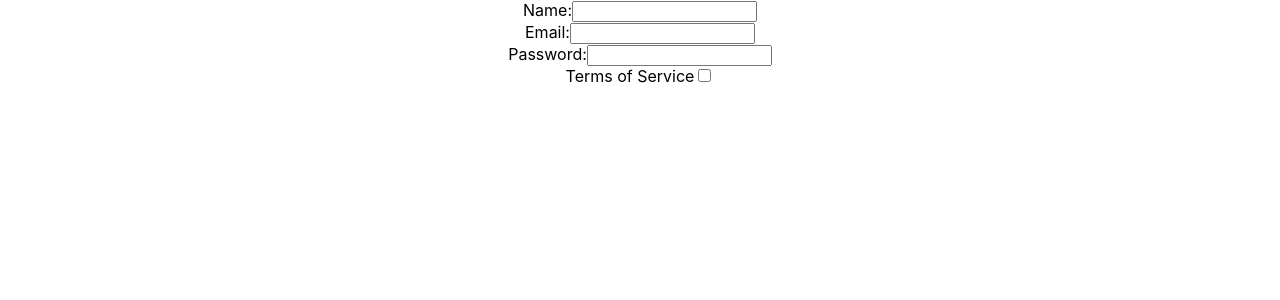
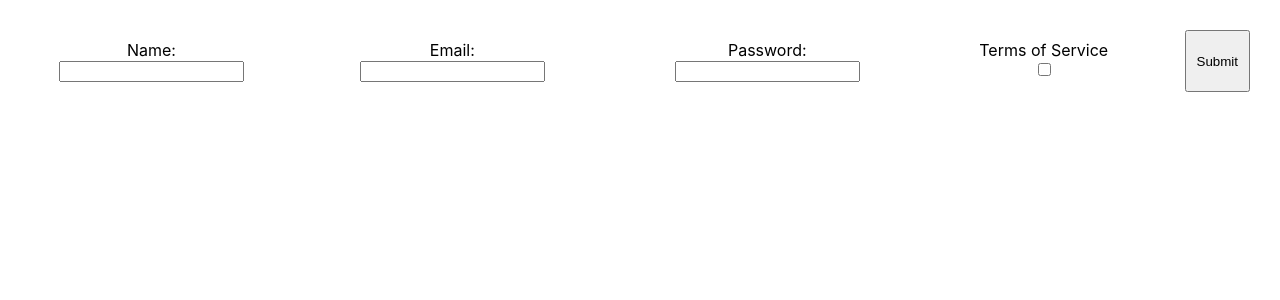
Before and after one commit to retroazure/userboarding, a React (Create React App) app: page / in a window 1280 px wide. Shown: the top 300 px of the page. Built offline with nearby package versions, Linux system fonts and the light colour scheme.

Commit message:
Working on the post request

```diff
--- a/src/App.css
+++ b/src/App.css
@@ -5,12 +5,6 @@
 .App-logo {
   height: 40vmin;
   pointer-events: none;
-}
-
-@media (prefers-reduced-motion: no-preference) {
-  .App-logo {
-    animation: App-logo-spin infinite 20s linear;
-  }
 }
 
 .App-header {
@@ -28,11 +22,17 @@
   color: #61dafb;
 }
 
-@keyframes App-logo-spin {
-  from {
-    transform: rotate(0deg);
-  }
-  to {
-    transform: rotate(360deg);
-  }
+.container{
+  display: flex;
+  justify-content: center;
 }
+
+label{
+  padding: 20px;
+  margin: 20px;
+}
+
+button{
+  padding: 10px;
+  margin: 30px;
+}
--- a/src/components/Form.js
+++ b/src/components/Form.js
@@ -6,7 +6,9 @@ export default function Form(props){
     return(
 
             <form>
-                <div>
+
+                <div className="container">
+
                 <label>Name:
                     <input className="name-input"
                     type="text"
@@ -15,9 +17,9 @@ export default function Form(props){
                     maxLength="20"
                     />
                 </label>
-                </div>
 
-                <div>
+
+
                 <label>Email:
                     <input className="email-input"
                     type="text"
@@ -26,9 +28,9 @@ export default function Form(props){
                     maxLength="20"
                     />
                 </label>
-                </div>
 
-                <div>
+
+
                 <label>Password:
                     <input className="password-input"
                     type="password"
@@ -36,15 +38,18 @@ export default function Form(props){
                     value={values.password}
                     />
                 </label>
-                </div>
 
-                <div>
+
+
                 <label>Terms of Service
                     <input className="tos-input"
                     type="checkbox"
                     name="tos"
                     value={values.tos}/>
                 </label>
+
+
+                    <button onClick={onSubmit}>Submit</button>
                 </div>
 
             </form>
```
